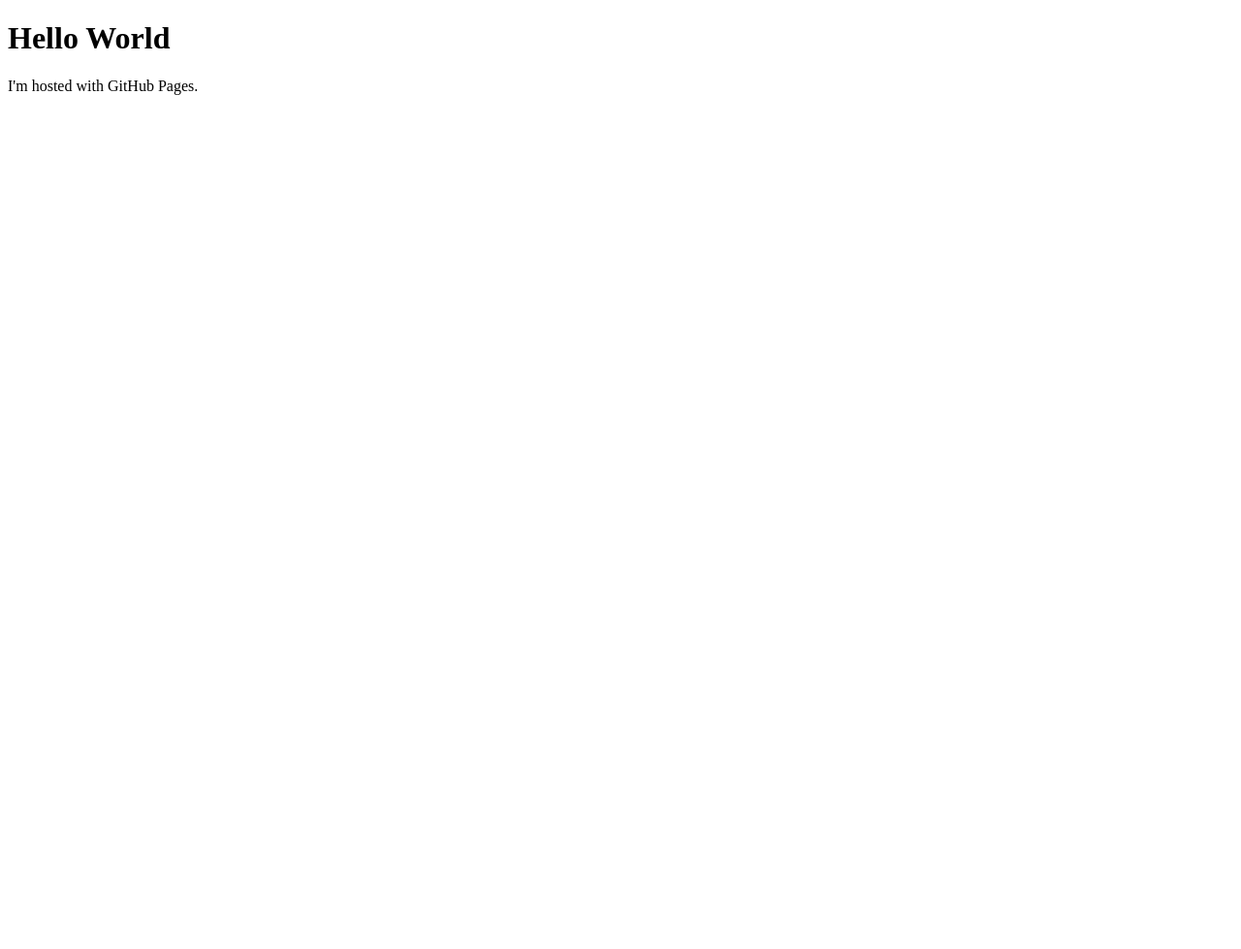
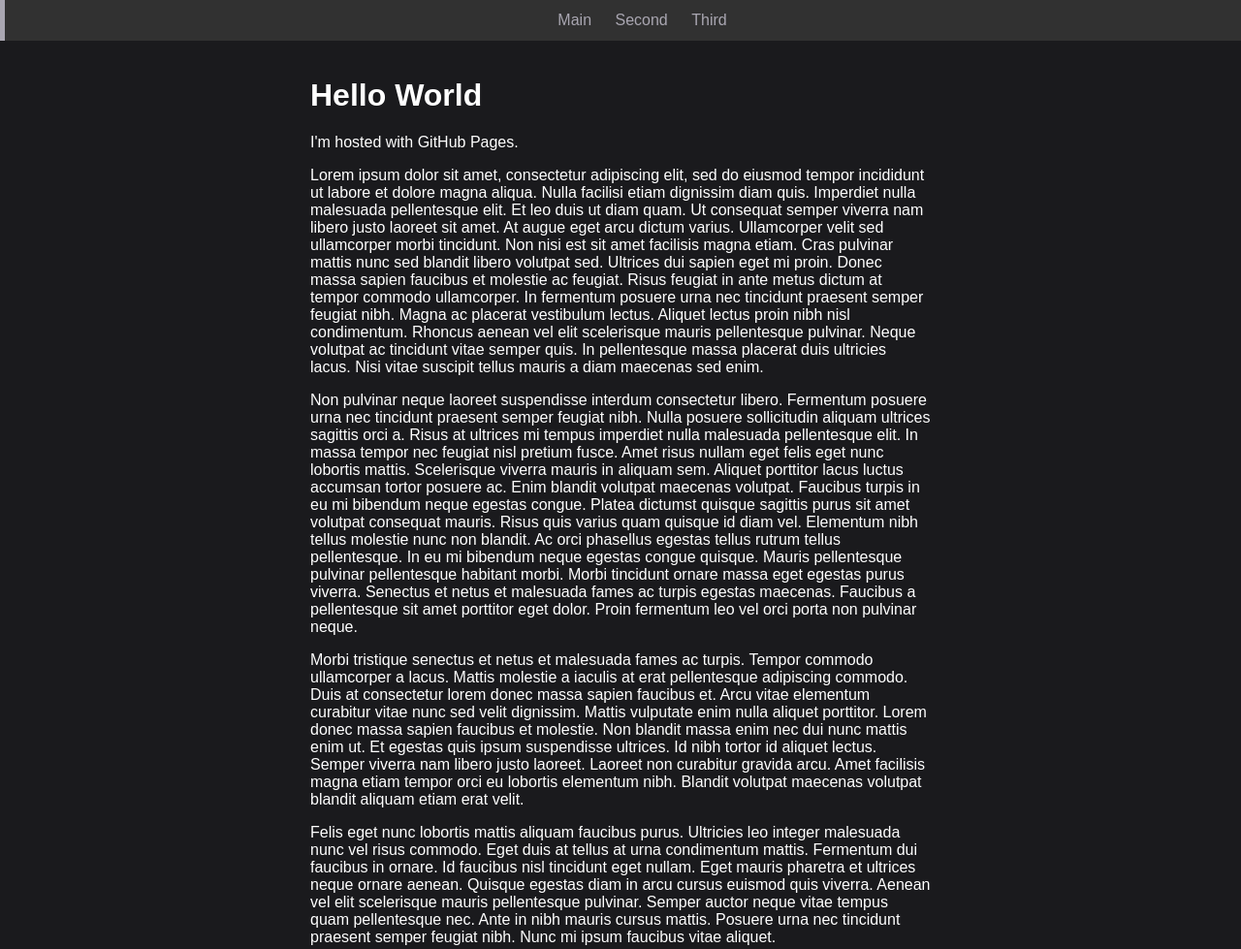
Before and after one commit to zORg-alex/zORg-alex.github.io, a plain HTML site: page index.html in a window 1280 px wide. Shown: the top 979 px of the page at 97% size. Before the commit the page ends 800 px from the top, so only its background shows below. Drawn offline with Linux system fonts and the light colour scheme.

Commit message:
humble beginnings

```diff
--- a/index.html
+++ b/index.html
@@ -1,7 +1,30 @@
 <!DOCTYPE html>
-<html>
-<body>
+
+<head>
+    <meta http-equiv="content-type" content="text/html; charset=UTF-8">
+    <meta name="viewport" content="width=device-width, initial-scale=1.0">
+    <link rel="stylesheet" href="index_files/style.css">
+</head>
+
+<nav class="top-bar">
+    <ul class="top-menu">
+        <li class="menu-button"><a>Main</a></li>
+        <li class="menu-button"><a>Second</a></li>
+        <li class="menu-button"><a>Third</a></li>
+    </ul>
+</nav>
 <h1>Hello World</h1>
 <p>I'm hosted with GitHub Pages.</p>
-</body>
-</html>
+<p>
+    Lorem ipsum dolor sit amet, consectetur adipiscing elit, sed do eiusmod tempor incididunt ut labore et dolore magna aliqua. Nulla facilisi etiam dignissim diam quis. Imperdiet nulla malesuada pellentesque elit. Et leo duis ut diam quam. Ut consequat semper viverra nam libero justo laoreet sit amet. At augue eget arcu dictum varius. Ullamcorper velit sed ullamcorper morbi tincidunt. Non nisi est sit amet facilisis magna etiam. Cras pulvinar mattis nunc sed blandit libero volutpat sed. Ultrices dui sapien eget mi proin. Donec massa sapien faucibus et molestie ac feugiat. Risus feugiat in ante metus dictum at tempor commodo ullamcorper. In fermentum posuere urna nec tincidunt praesent semper feugiat nibh. Magna ac placerat vestibulum lectus. Aliquet lectus proin nibh nisl condimentum. Rhoncus aenean vel elit scelerisque mauris pellentesque pulvinar. Neque volutpat ac tincidunt vitae semper quis. In pellentesque massa placerat duis ultricies lacus. Nisi vitae suscipit tellus mauris a diam maecenas sed enim.
+</p>
+<p>
+    Non pulvinar neque laoreet suspendisse interdum consectetur libero. Fermentum posuere urna nec tincidunt praesent semper feugiat nibh. Nulla posuere sollicitudin aliquam ultrices sagittis orci a. Risus at ultrices mi tempus imperdiet nulla malesuada pellentesque elit. In massa tempor nec feugiat nisl pretium fusce. Amet risus nullam eget felis eget nunc lobortis mattis. Scelerisque viverra mauris in aliquam sem. Aliquet porttitor lacus luctus accumsan tortor posuere ac. Enim blandit volutpat maecenas volutpat. Faucibus turpis in eu mi bibendum neque egestas congue. Platea dictumst quisque sagittis purus sit amet volutpat consequat mauris. Risus quis varius quam quisque id diam vel. Elementum nibh tellus molestie nunc non blandit. Ac orci phasellus egestas tellus rutrum tellus pellentesque. In eu mi bibendum neque egestas congue quisque. Mauris pellentesque pulvinar pellentesque habitant morbi. Morbi tincidunt ornare massa eget egestas purus viverra. Senectus et netus et malesuada fames ac turpis egestas maecenas. Faucibus a pellentesque sit amet porttitor eget dolor. Proin fermentum leo vel orci porta non pulvinar neque.
+</p>
+    Morbi tristique senectus et netus et malesuada fames ac turpis. Tempor commodo ullamcorper a lacus. Mattis molestie a iaculis at erat pellentesque adipiscing commodo. Duis at consectetur lorem donec massa sapien faucibus et. Arcu vitae elementum curabitur vitae nunc sed velit dignissim. Mattis vulputate enim nulla aliquet porttitor. Lorem donec massa sapien faucibus et molestie. Non blandit massa enim nec dui nunc mattis enim ut. Et egestas quis ipsum suspendisse ultrices. Id nibh tortor id aliquet lectus. Semper viverra nam libero justo laoreet. Laoreet non curabitur gravida arcu. Amet facilisis magna etiam tempor orci eu lobortis elementum nibh. Blandit volutpat maecenas volutpat blandit aliquam etiam erat velit.
+<p>
+    Felis eget nunc lobortis mattis aliquam faucibus purus. Ultricies leo integer malesuada nunc vel risus commodo. Eget duis at tellus at urna condimentum mattis. Fermentum dui faucibus in ornare. Id faucibus nisl tincidunt eget nullam. Eget mauris pharetra et ultrices neque ornare aenean. Quisque egestas diam in arcu cursus euismod quis viverra. Aenean vel elit scelerisque mauris pellentesque pulvinar. Semper auctor neque vitae tempus quam pellentesque nec. Ante in nibh mauris cursus mattis. Posuere urna nec tincidunt praesent semper feugiat nibh. Nunc mi ipsum faucibus vitae aliquet.
+</p>
+<p>
+    Morbi non arcu risus quis varius quam quisque id. Metus aliquam eleifend mi in nulla posuere. Nulla pellentesque dignissim enim sit amet venenatis urna. Tincidunt praesent semper feugiat nibh. Molestie at elementum eu facilisis sed odio morbi. Enim nulla aliquet porttitor lacus luctus accumsan tortor posuere. Imperdiet sed euismod nisi porta lorem mollis aliquam ut porttitor. Curabitur gravida arcu ac tortor. Est placerat in egestas erat imperdiet sed euismod. Adipiscing vitae proin sagittis nisl rhoncus mattis rhoncus urna. Varius duis at consectetur lorem donec massa. Adipiscing elit duis tristique sollicitudin nibh sit amet commodo nulla. In egestas erat imperdiet sed euismod nisi porta. Id ornare arcu odio ut sem nulla pharetra. Nisl suscipit adipiscing bibendum est ultricies integer quis auctor. Cursus eget nunc scelerisque viverra mauris in aliquam.
+</p>
--- /dev/null
+++ b/index_files/style.css
@@ -0,0 +1,48 @@
+body{
+    background-color: rgb(26, 26, 29);
+    color: white;
+    font-family: sans-serif;
+    margin:5rem 20rem;
+}
+.top-bar {
+    background-color: rgb(49, 49, 49);
+    color: rgb(169, 166, 177);
+    position: fixed;
+    left: 0;
+    right: 0;
+    top: 0;
+    height: fit-content;
+    padding: 10px;
+    text-align:center;
+    border-left-width: 5px;
+    border-left-style: solid;
+
+}
+.top-menu{
+    width: auto;
+    margin: 2px;
+}
+.menu-button{
+    display: inline;
+    padding: 10px;
+    position: relative;
+    transition: background-color .1s;
+}
+.menu-button:hover {
+    background-color: rgba(169, 166, 177, 0.192);
+}
+.menu-button::before {
+    background-color: rgb(169, 166, 177);
+    content: "";
+    position: absolute;
+    bottom: 0;
+    left: 0;
+    height: 5px;
+    width: 100%;
+    transform-origin: .5 0;
+    transition: transform .1s;
+    transform: scaleX(0);
+}
+.menu-button:hover::before {
+    transform: scaleX(1);
+}
```
Also changed, not shown: fonts/OFL.txt (added), fonts/OpenSans-Italic-VariableFont_wdth,wght.ttf (added), fonts/OpenSans-VariableFont_wdth,wght.ttf (added), fonts/README.txt (added).
